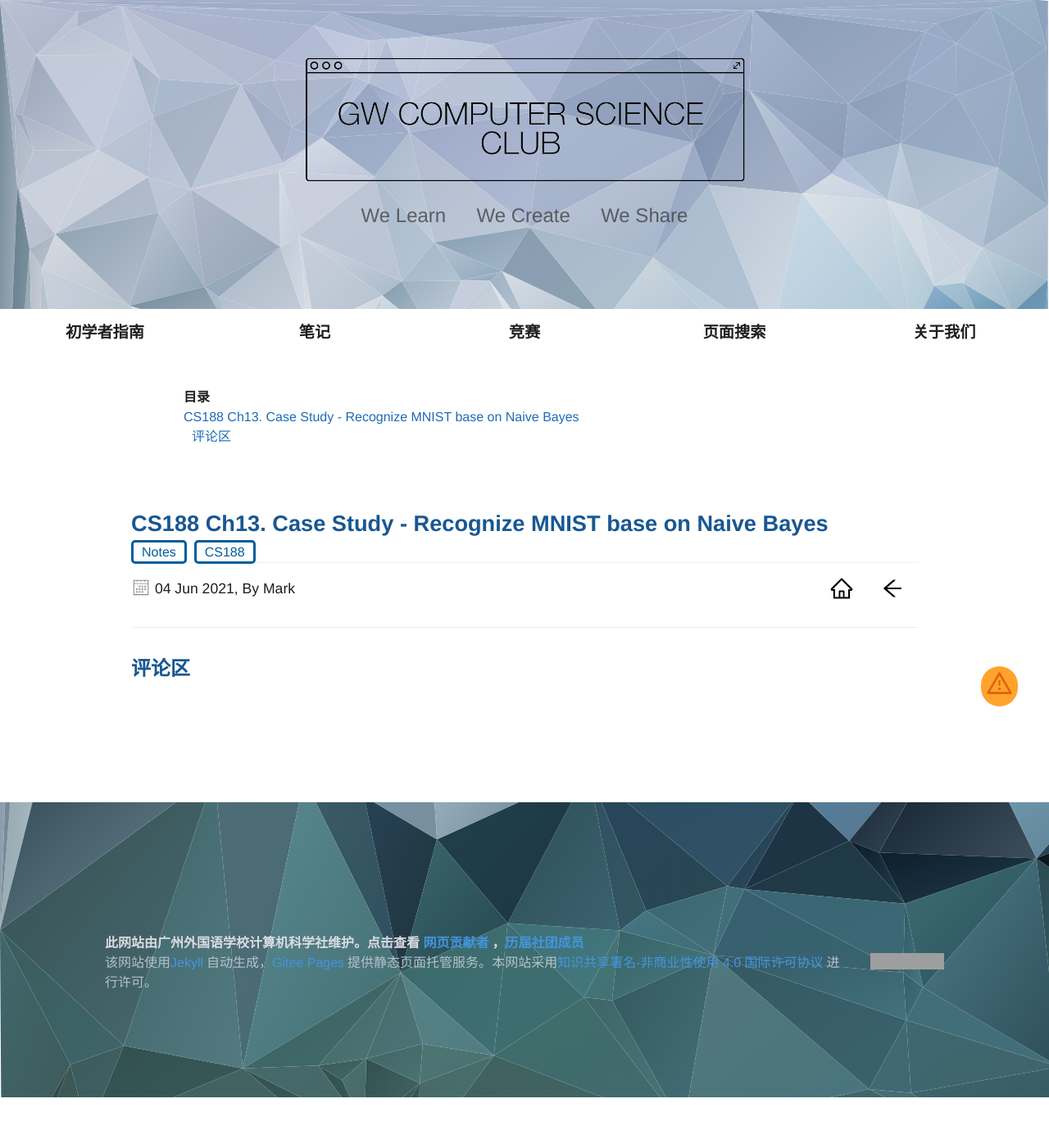
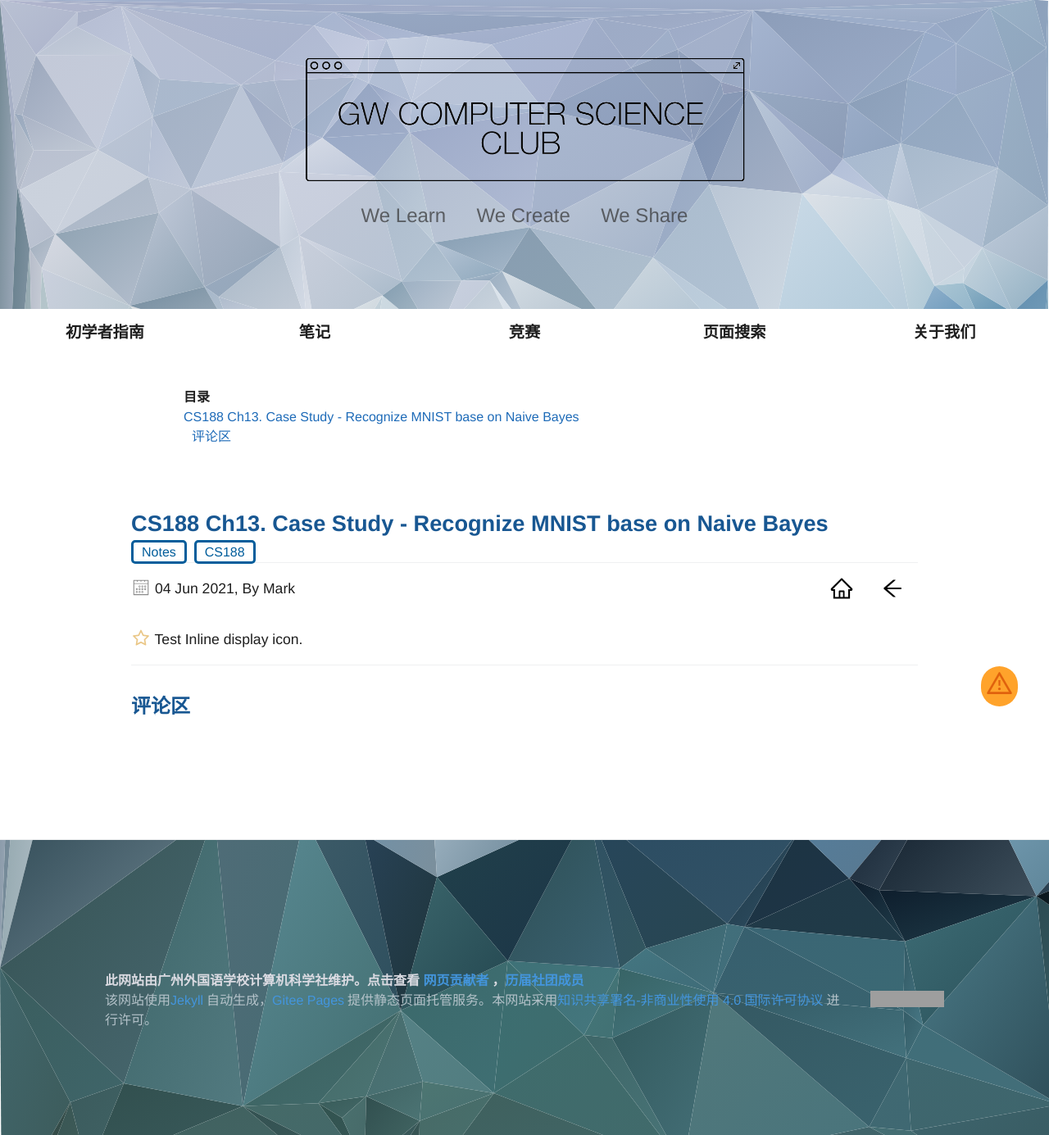
Before and after one commit to MarkChenYutian/gwcsclub, a Jekyll site: the page built from _posts/notes/cs188/2021-06-04-CS188-Naive-Bayes-MNIST.md, in a window 1280 px wide. Shown: the whole page at 82% size. Built offline with Jekyll 4.4.1, drawn with Linux system fonts in a browser that asks for light colours; comment, search, counter and statistics services are not loaded; before the commit the page ends 1339 px from its top, so only the background shows below that; grey boxes are pictures that could not be loaded.

Commit message:
Icon System for Jekyll Site based on Liquid Template

```diff
--- /dev/null
+++ b/_data/icon_db.json
@@ -0,0 +1,6 @@
+{
+    "star": "/assets/icon_db/star.svg",
+    "download": "/assets/icon_db/download.svg",
+    "zipFile": "/assets/icon_db/zipFile.svg",
+    "python": "/assets/icon_db/python.svg"
+}
--- /dev/null
+++ b/_includes/fn/icon.html
@@ -0,0 +1,14 @@
+{% comment %}
+    This file describe a function icon that will automatically generate a set of HTML Code to
+    add an icon into the document flow using in-line display.
+
+    The parameter "type" requires a string, which represent a key in ./_data/icon_db.json and will
+    be mapped to a svg icon in ./assets/icon_db
+
+    :param type: a string value represents a string key ini ./_data/icon_db.json
+    :param size: a string value represents a CSS3 size (recommand use rem as unit).
+{% endcomment %}
+
+{% assign src_path = site.data.icon_db[include.type] %}
+
+<img src="{{ src_path }}" style="display: inline-block; height: {{ include.size }}; width: {{ include.size }}; margin-bottom: -0.3rem;">
--- a/_posts/notes/cs188/2021-06-04-CS188-Naive-Bayes-MNIST.md
+++ b/_posts/notes/cs188/2021-06-04-CS188-Naive-Bayes-MNIST.md
@@ -4,3 +4,5 @@ title: "CS188 Ch13. Case Study - Recognize MNIST base on Naive Bayes"
 Author: Mark
 tags: [Notes, CS188]
 ---
+
+{% include fn/icon.html type="star" size="1.5rem" %} Test Inline display icon.
```
Also changed, not shown: assets/icon_db/download.svg (added), assets/icon_db/python.svg (added), assets/icon_db/star.svg (added), assets/icon_db/zipFile.svg (added).
